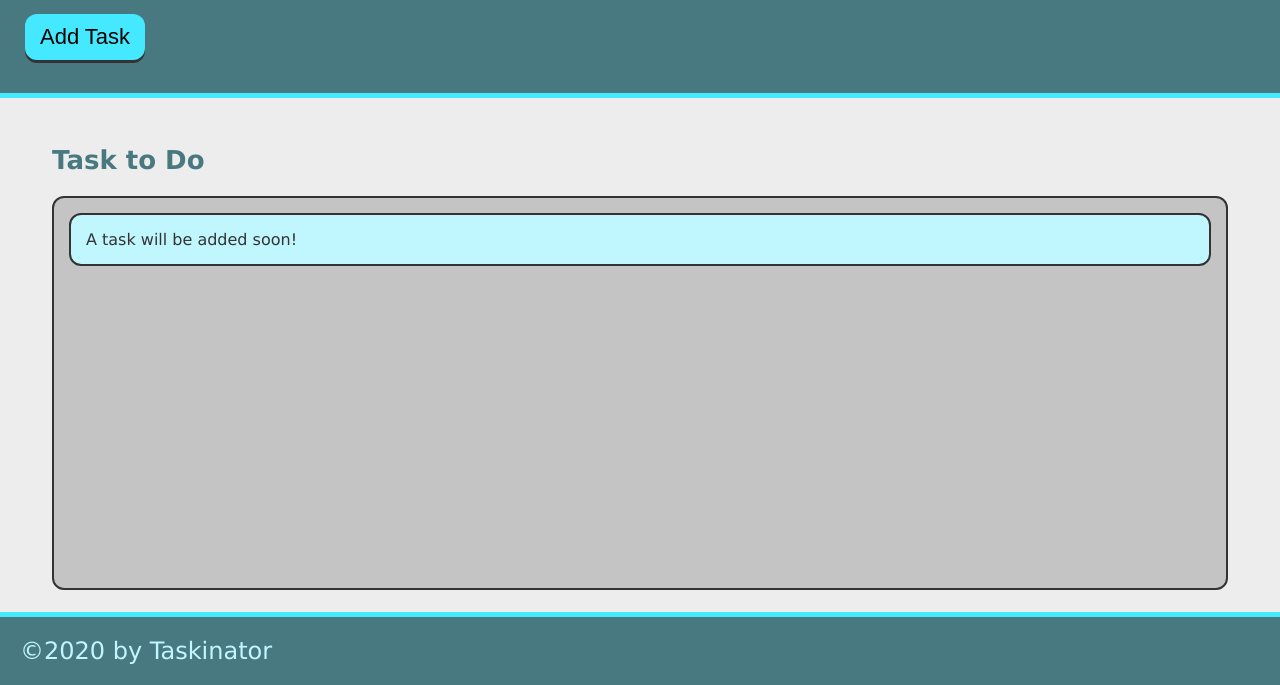
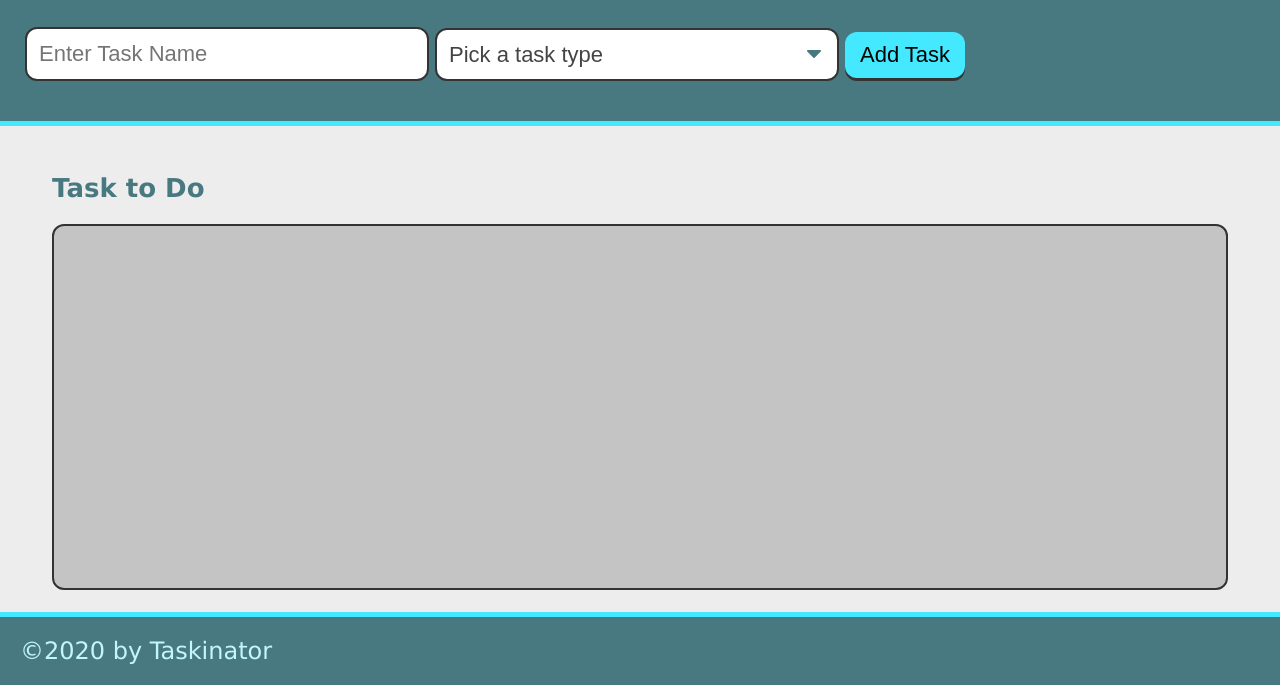
Before and after one commit to devihall/taskinator, a plain HTML site: page index.html in a window 1280 px wide. Shown: the part 115-800 px from the top of the page. Drawn offline with Linux system fonts and the light colour scheme.

Commit message:
task type drop down

```diff
--- a/index.html
+++ b/index.html
@@ -13,8 +13,25 @@
 
         <p> Click the button below to add new task!</p>
 
+        <form id="task-form">
+            <div class="form-group">
+               <input type="text" name="task-name" placeholder="Enter Task Name"/>
+            </div>
 
-        <button id ="save-task" class="btn"> Add Task</button>
+            <div class="form-group">
+                <select name="task-type" class="select-dropdown">
+                  <option value="" disabled selected>Pick a task type</option>
+                  <option value="Print">Print</option>
+                  <option value="Web">Web</option>
+                  <option value="Mobile">Mobile</option>
+                </select>
+              </div>
+
+            <div class="form-group">
+              <button class="btn" id="save-task" type="submit">Add Task</button>
+            </div>
+          </form>
+
 
     </header>
 
@@ -24,10 +41,7 @@
     <main class="page-content">
         <section class="task-list-wrapper">
             <h2 class="list-title">Task to Do</h2>
-            <ul id = "tasks-to-do" class="task-list">
-                <li class="task-item"> A task will be added soon!
-                </li>
-            </ul>
+            <ul id = "tasks-to-do" class="task-list"></ul>
         </section>
 
     </main>
```
